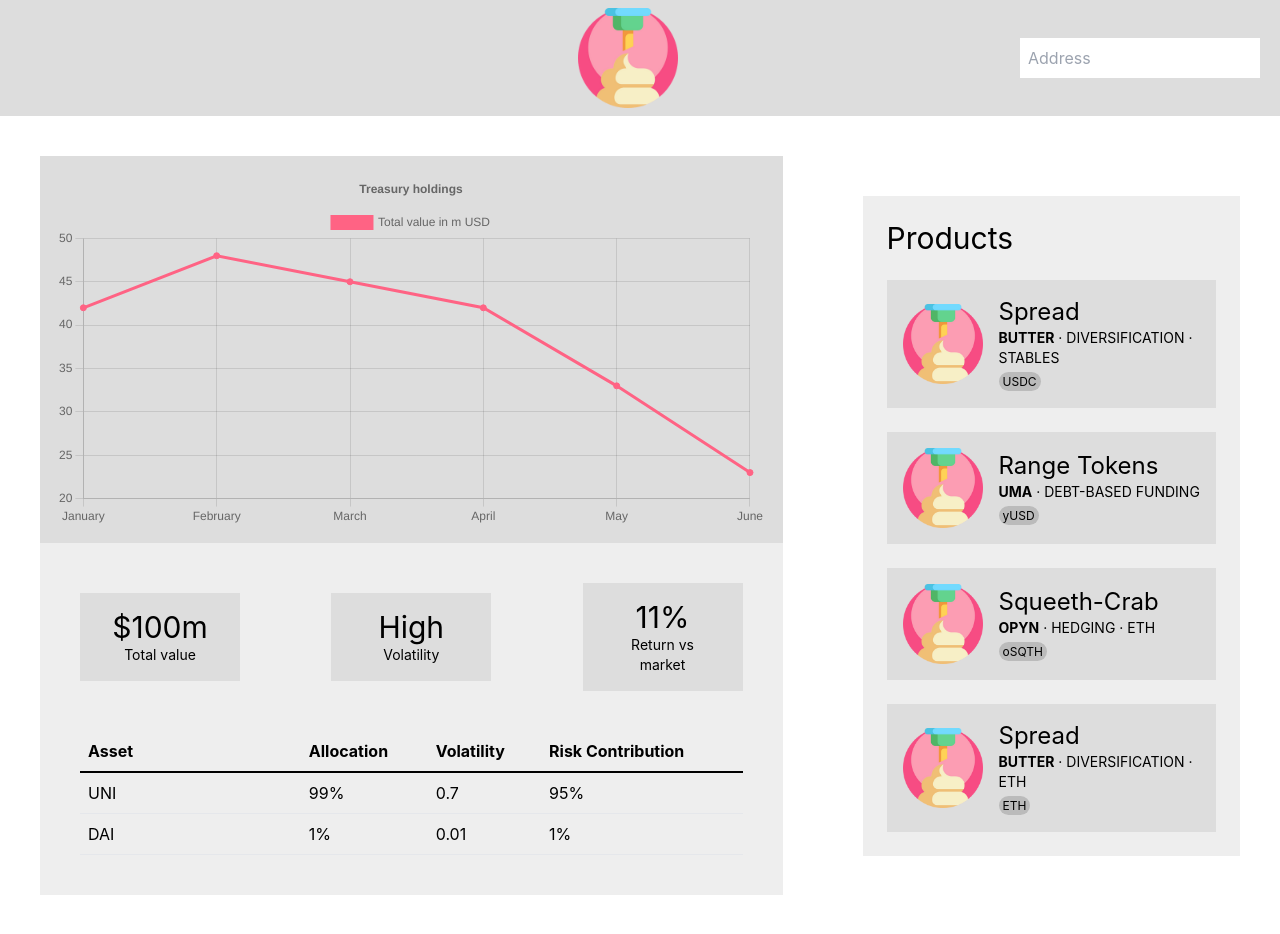
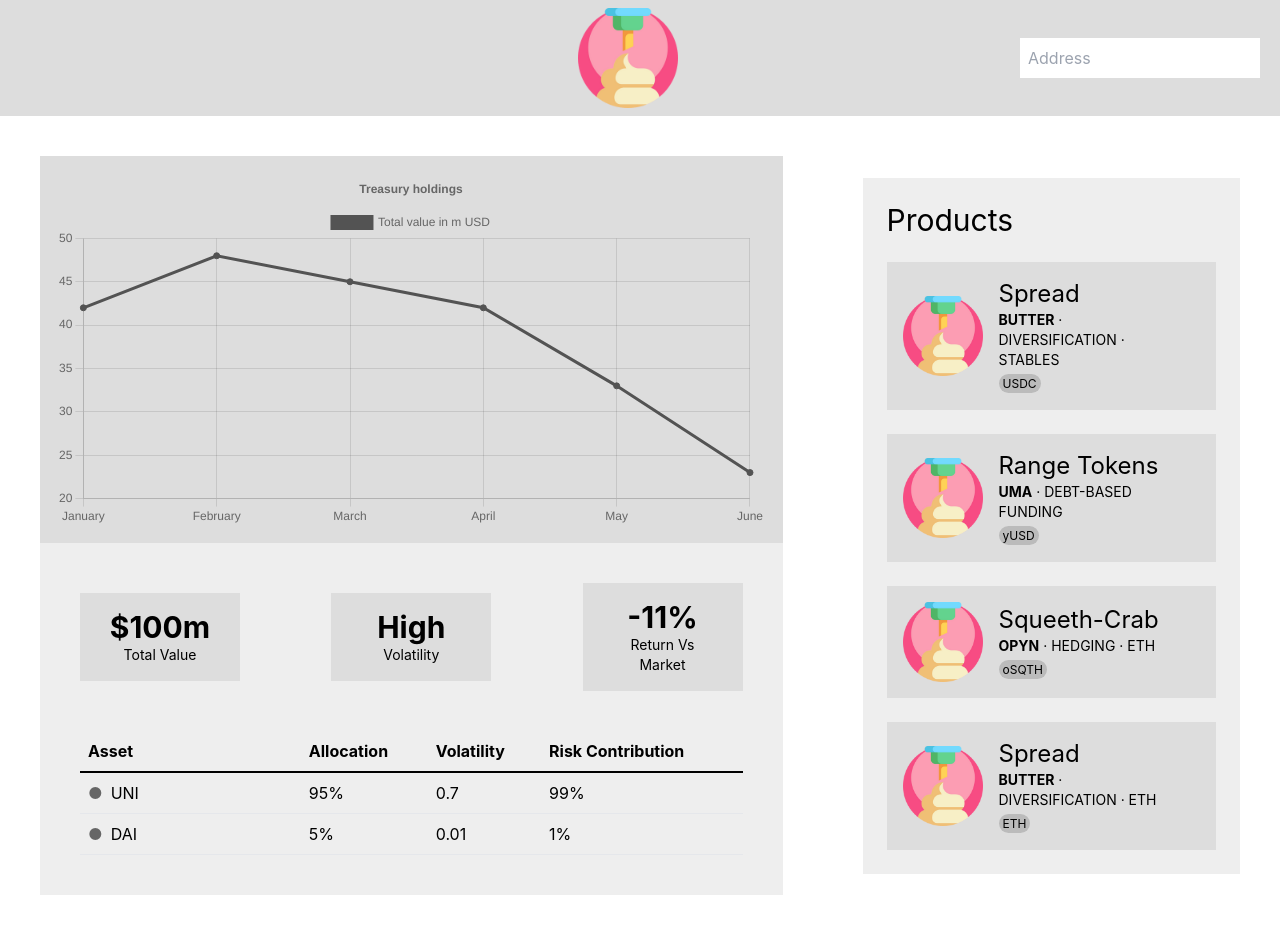
Before and after one commit to butterygg/whip, a React (Vite) app in the folder frontend/: page / in a window 1280 px wide. Built offline with nearby package versions, Linux system fonts and the light colour scheme.

Commit message:
🎨 Show preview of dummy spread data

```diff
--- a/frontend/src/App.tsx
+++ b/frontend/src/App.tsx
@@ -24,25 +24,45 @@ ChartJS.register(
   Legend
 );
 
+type ProductDescription = {
+  name: string;
+  provider: string;
+  description: string;
+  tokens: string[];
+  logo: string;
+};
+type AssetsBreakdown = Record<
+  string,
+  {
+    allocation: number;
+    volatility: number;
+    riskContribution: number;
+  }
+>;
+type Kpis = {
+  "total value"?: string;
+  volatility?: string;
+  "return vs market"?: string;
+};
+
 function App() {
   const [address, setAddress] = useState("");
+  const [baseKpis, setBaseKpis] = useState({
+    "total value": undefined,
+    volatility: undefined,
+    "return vs market": undefined,
+  } as Kpis);
+  const [newKpis, setNewKpis] = useState(undefined as Kpis | undefined);
+  const [baseAssets, setBaseAssets] = useState({} as AssetsBreakdown);
+  const [newAssets, setNewAssets] = useState(
+    undefined as AssetsBreakdown | undefined
+  );
+
   const [chartData, setChartData] = useState({
     labels: [],
     datasets: [],
   } as ChartData<"line">);
-
-  const assets = {
-    UNI: {
-      allocation: 0.99,
-      volatility: 0.7,
-      riskContribution: 0.95,
-    },
-    DAI: {
-      allocation: 0.01,
-      volatility: 0.01,
-      riskContribution: 0.01,
-    },
-  };
+  const [openedProduct, setOpenedProduct] = useState<undefined | number>();
 
   const products = [
     {
@@ -77,18 +97,87 @@ function App() {
 
   useEffect(() => {
     // API call…
+
+    const assets = {
+      UNI: {
+        allocation: 0.95,
+        volatility: 0.7,
+        riskContribution: 0.99,
+      },
+      DAI: {
+        allocation: 0.05,
+        volatility: 0.01,
+        riskContribution: 0.01,
+      },
+    };
+
+    const kpis = {
+      "total value": "$100m",
+      volatility: "high",
+      "return vs market": "-11%",
+    };
+
+    setBaseAssets(assets);
+    setBaseKpis(kpis);
+
     setChartData({
       labels: ["January", "February", "March", "April", "May", "June"],
       datasets: [
         {
           label: "Total value in m USD",
-          backgroundColor: "rgb(255, 99, 132)",
-          borderColor: "rgb(255, 99, 132)",
+          backgroundColor: "rgb(83, 83, 83)",
+          borderColor: "rgb(83, 83, 83)",
           data: [42, 48, 45, 42, 33, 23],
         },
       ],
     });
   }, []);
+
+  const dummyAddSpreadAsset = () => {
+    setNewKpis({
+      "total value": "$120m",
+      volatility: "low",
+      "return vs market": "1%",
+    });
+    setNewAssets({
+      UNI: {
+        allocation: 0.8,
+        volatility: 0.7,
+        riskContribution: 0.95,
+      },
+      DAI: {
+        allocation: 0.01,
+        volatility: 0.01,
+        riskContribution: 0.01,
+      },
+      USDC: {
+        allocation: 0.19,
+        volatility: 0.01,
+        riskContribution: 0.04,
+      },
+    });
+    setChartData({
+      labels: chartData.labels,
+      datasets: [
+        chartData.datasets[0],
+        {
+          label: "Diversified portfolio",
+          backgroundColor: "rgb(213, 175, 8)",
+          borderColor: "rgb(213, 175, 8)",
+          data: [42, 44, 42, 42, 39, 32],
+        },
+      ],
+    });
+  };
+
+  const resetAssets = () => {
+    setNewKpis(undefined);
+    setNewAssets(undefined);
+    setChartData({
+      labels: chartData.labels,
+      datasets: [chartData.datasets[0]],
+    });
+  };
 
   return (
     <div>
@@ -125,18 +214,92 @@ function App() {
             />
           </div>
           <div className="p-10">
-            <div className="mb-10 flex justify-between items-center">
-              {Object.entries({
-                "Total value": "$100m",
-                Volatility: "High",
-                "Return vs market": "11%",
-              }).map(([type, value]) => (
-                <div className="bg-[#ddd] w-40 pb-4 pt-4 pl-6 pr-6 text-center">
-                  <p className="text-3xl bold">{value}</p>
+            <KpisDisplay newKpis={newKpis} baseKpis={baseKpis} />
+            <AssetsDisplay newAssets={newAssets} baseAssets={baseAssets} />
+          </div>
+        </div>
+        <div
+          className={
+            (openedProduct === undefined ? "p-6 " : "") +
+            "bg-[#eee] w-1/3 m-10 space-y-6"
+          }
+        >
+          {openedProduct === undefined && (
+            <h2 className="text-3xl mb-6">Products</h2>
+          )}
+          {products.map((props, index) =>
+            openedProduct === undefined ? (
+              <Product
+                key={index}
+                opened={false}
+                {...props}
+                toggle={() => setOpenedProduct(index)}
+              />
+            ) : (
+              index === openedProduct && (
+                <Product
+                  key={index}
+                  opened={true}
+                  {...props}
+                  toggle={() => setOpenedProduct(undefined)}
+                  updatePreview={() => dummyAddSpreadAsset()}
+                  resetPreview={() => resetAssets()}
+                />
+              )
+            )
+          )}
+        </div>
+      </div>
+    </div>
+  );
+}
+
+function KpisDisplay({
+  newKpis,
+  baseKpis,
+}: {
+  newKpis: Kpis | undefined;
+  baseKpis: Kpis;
+}) {
+  const kpis = newKpis || baseKpis;
+  return (
+    <div className="mb-10 capitalize flex justify-between items-center">
+      {Object.entries(kpis).map(([type, value]) => (
+        <div
+          key={type}
+          className="bg-[#ddd] w-40 pb-4 pt-4 pl-6 pr-6 text-center"
+        >
+          <p
+            className={
+              (newKpis === undefined ? "" : "text-[#D5AF08] ") +
+              "text-3xl font-bold"
+            }
+          >
+            {value}
+          </p>
           <p className="text-sm">{type}</p>
         </div>
       ))}
     </div>
+  );
+}
+
+function AssetsDisplay({
+  newAssets,
+  baseAssets,
+}: {
+  newAssets: AssetsBreakdown | undefined;
+  baseAssets: AssetsBreakdown;
+}) {
+  const assets = newAssets || baseAssets;
+  const introducedAssetsNames =
+    newAssets === undefined
+      ? []
+      : Object.keys(newAssets).filter(
+          (assetName) => !Object.keys(baseAssets).includes(assetName)
+        );
+
+  return (
     <table className="table-auto w-full text-left">
       <thead>
         <tr className="border-b-2 border-black">
@@ -148,12 +311,20 @@ function App() {
       </thead>
       <tbody>
         {Object.entries(assets).map(
-                  ([
-                    assetName,
-                    { allocation, volatility, riskContribution },
-                  ]) => (
-                    <tr className="border-b">
-                      <td className="p-2">{assetName}</td>
+          ([assetName, { allocation, volatility, riskContribution }]) => (
+            <tr key={assetName} className="border-b">
+              <td className="p-2">
+                <span
+                  className={
+                    (introducedAssetsNames.includes(assetName)
+                      ? "text-[#D5AF08] "
+                      : "text-[#666] ") + "text-l mr-2"
+                  }
+                >
+                  ●
+                </span>
+                {assetName}
+              </td>
               <td className="p-2">{`${allocation * 100}%`}</td>
               <td className="p-2">{`${volatility}`}</td>
               <td className="p-2">{`${riskContribution * 100}%`}</td>
@@ -162,12 +333,34 @@ function App() {
         )}
       </tbody>
     </table>
-          </div>
-        </div>
-        <div className="bg-[#eee] w-1/3 m-10 p-6">
-          <h2 className="text-3xl mb-6">Products</h2>
-          {products.map(({ name, provider, description, tokens }) => (
-            <div className="p-4 mt-6 bg-[#ddd] flex items-center justify-start">
+  );
+}
+
+function Product({
+  name,
+  provider,
+  description,
+  tokens,
+  opened,
+  toggle,
+  updatePreview,
+  resetPreview,
+}: ProductDescription & {
+  opened: boolean;
+  toggle: () => void;
+  updatePreview?: () => void;
+  resetPreview?: () => void;
+}) {
+  return (
+    <div>
+      <div
+        className={
+          (opened ? "" : "hover:cursor-pointer hover:bg-[#ccc] ") +
+          "p-4 bg-[#ddd] flex items-center justify-between"
+        }
+        onClick={toggle}
+      >
+        <div className="flex items-center justify-start">
           <img src={logo} className="h-20" />
           <div className="ml-4">
             <div className="text-2xl">{name}</div>
@@ -176,16 +369,80 @@ function App() {
             </div>
             <div>
               {tokens.map((token) => (
-                    <span className="bg-[#bbb] pl-1 pr-1 p-0.5 rounded-2xl text-xs">
+                <span
+                  key={token}
+                  className="bg-[#bbb] pl-1 pr-1 p-0.5 rounded-2xl text-xs"
+                >
                   {token}
                 </span>
               ))}
             </div>
           </div>
         </div>
-          ))}
+        <span
+          className={
+            (opened ? "" : "invisible ") +
+            "hover:cursor-pointer hover:bg-[#ccc] text-right text-2xl mb-12 px-2 rounded-2xl"
+          }
+          onClick={resetPreview}
+        >
+          𝗫
+        </span>
+      </div>
+      {opened && (
+        <div className="p-4 space-y-2 text-xl font-semibold">
+          <div className="p-4 space-y-2">
+            <h3 className="font-bold">You swap</h3>
+            <div className="flex items-center justify-between">
+              <span className="uppercase">Asset</span>
+              <span>
+                <input className="w-[3em] p-2 text-right" placeholder="20%" />
+              </span>
+            </div>
+            <div className="flex items-center justify-between">
+              <span className="uppercase">Value</span>
+              <span>
+                <input
+                  className="p-2 text-right"
+                  disabled={true}
+                  value={"$12,000,000"}
+                />
+              </span>
             </div>
           </div>
+          <div className="p-4 space-y-2 bg-[#ddd]">
+            <h3 className="font-bold">You receive</h3>
+            <div className="flex items-center justify-between">
+              <span className="uppercase">UDSC</span>
+              <span>
+                <input
+                  className="p-2 text-right bg-[#ddd]"
+                  disabled={true}
+                  value={"20,000"}
+                />
+              </span>
+            </div>
+            <div className="flex items-center justify-between">
+              <span className="uppercase">Value</span>
+              <span>
+                <input
+                  className="p-2 text-right bg-[#ddd]"
+                  disabled={true}
+                  value={"$12,000,000"}
+                />
+              </span>
+            </div>
+          </div>
+          <div className="pt-8 flex items-center justify-center">
+            <button
+              className=" py-4 px-8 bg-[#D5AF08] hover:bg-[#444] text-white font-bold"
+              onClick={updatePreview}
+            >
+              Review order
+            </button>
+          </div>
+        </div>
+      )}
     </div>
   );
 }
```
Lines whose indentation alone changed are shown as unchanged.
